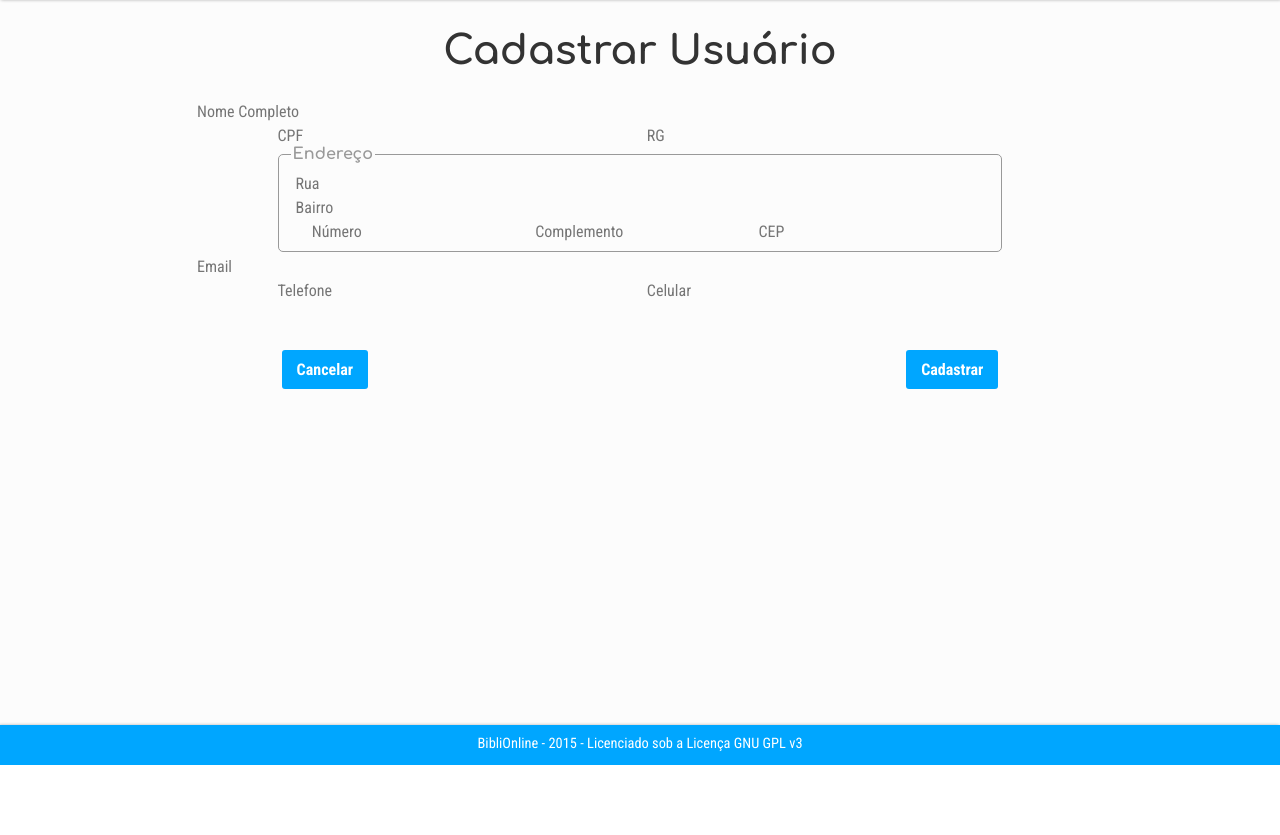
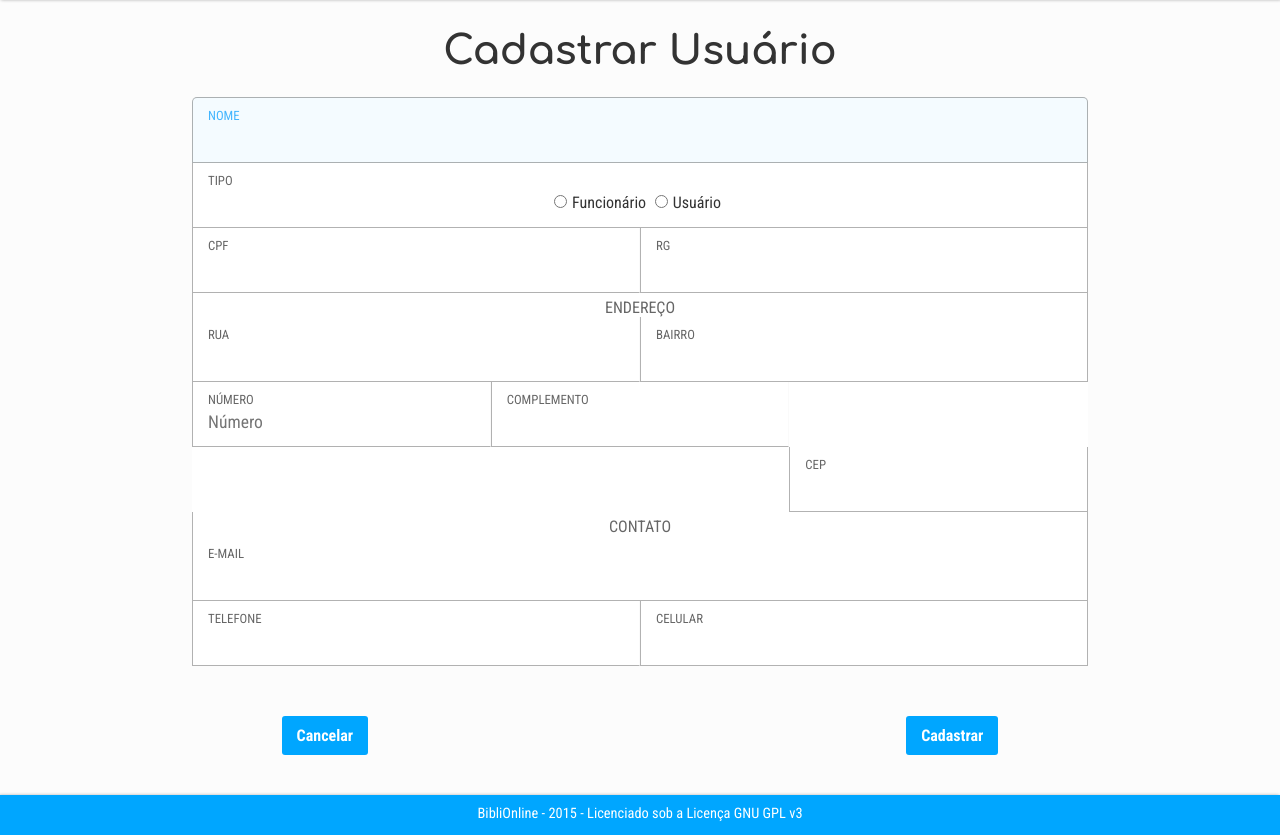
Before and after one commit to JulianaRGiacomo/BibliOnline, a PHP site: page /funcionario/cadastrar-usuario.php in a window 1280 px wide. Shown: the part 35-870 px from the top of the page. Before the commit the page ends 800 px from the top, so only its background shows below. Run offline with PHP 8.4, Linux system fonts and the light colour scheme; some libraries are stand-ins or nearby versions.

Commit message:
Alterações na aparência do formulário

```diff
--- a/css/form.css
+++ b/css/form.css
@@ -12,42 +12,64 @@
     padding:0
 }
 input{border: none;}
-.caixa.invertida{
-    background: #00A6FF;
-    border:1px solid #fff;
-    color: #fff;
-}
 .campo{
     background: white;
-    border: 1px solid rgba(0,0,0,0.09);
+    border: 1px solid rgba(0,0,0,0.3);
     border-top:none;
-    padding:10px 10px 0;
+    padding:0;
+    height: 64px
 }
 .campo:first-child{
     border-radius: 5px 5px 0 0;
-    border-top: 1px solid rgba(0,0,0,0.09);
+    border: 1px solid rgba(0,0,0,0.3);
 }
 .campo.ultimo{
     border-radius: 0 0 5px 5px;
 }
-.campo.metade{
-    width: calc(49.78% - 20px);
-    margin: auto 0;
-    display: inline;
+.metade{
+    width: 100%;
+    margin:0;
+    padding:0;
 }
-.campo.metade:nth-child(even){
-    border-left-width: 0;
+.metade .campo{
+    width: calc(50% - 2px);
+    display:inline-block;
+}
+.metade .campo:first-child{
+    border-radius:0;
+    border-top: none;
+}
+.campo._1-2,
+.campo._1-3,
+.campo._2-3{
+    border-right-color: rgba(0,0,0,0.02);
+    float: left
+}
+.campo._2-2,
+.campo._3-3{
     float: right
 }
-.campo.metade:nth-child(odd){
-    float: left
+.campo._1-2.ultimo{
+    border-radius: 0 0 0 5px;
+}
+.campo._2-2.ultimo{
+    border-radius: 0 0 5px 0;
 }
 
+.campo._1-3,
+.campo._2-3,
+.campo._3-3{
+    width: calc(33% + 1px);
+}
+.metade .campo._1-3,
+.metade .campo._2-3,
+.metade .campo._3-3{
+    width: calc(25% - 2px);
+}
 .campo .label{
     font-size:80%;
-    font-weight: bold;
     display: block;
-    padding: 5px;
+    padding: 10px 5px 5px 15px;
     color: #666;
     text-align: left;
     text-transform: uppercase;
@@ -55,12 +77,24 @@ input{border: none;}
     -moz-user-select: none;
     user-select: none
 }
+input[type="radio"] ~ label{
+    font-size: 100%;
+    padding: 5px 5px 20px;
+}
 .caixa{
-    width:calc(100% - 20px);
+    width: calc(100% - 15px);
     display:block;
     background:transparent;
-    padding:5px 5px 0;
+    padding: 0 0 9px;
+    margin: 0;
+    border-left: 15px solid transparent !important;
+    font-size: 110%;
     text-align: left
+}
+.caixa.invertida{
+    background: #00A6FF;
+    border:1px solid #fff;
+    color: #fff;
 }
 .caixa.invertida:hover{
     box-shadow:0 0 10px 0 #fff;
@@ -84,19 +118,12 @@ input{border: none;}
     box-shadow:0 0 10px 0 #fff;
     border:1px solid #fff;
 }
-.caixa:focus{
-    box-shadow:0 0 1px 0 #00A6FF;
-    border:1px solid #00A6FF;
-}
 .caixa:disabled{
     background:#f1f1f1;
 }
 .caixa.metade{
     display:inline;
     width:39.7%;
-}
-fieldset .caixa{
-    width:91.6%
 }
 .caixa.terco{
     display:inline;
@@ -106,16 +133,22 @@ fieldset .caixa{
     color:#999
 }
 fieldset{
-    border:1px solid #999;
-    border-radius:5px;
-    width:78%;
-    margin:0 auto;
+    width:100%;
+    padding:0 !important;
+    border: none;
+    margin:0;
+    background: #fff
 }
 legend{
-    font-family:"Comfortaa", sans-serif;
+    font-family:"Roboto Condensed", sans-serif;
+    text-transform: uppercase;
     font-size:1em;
-    color:#999;
-    text-align:left
+    color:#666;
+    border-left: 1px solid rgba(0,0,0,0.3);
+    border-right: 1px solid rgba(0,0,0,0.3);
+    width: calc(100% - 2px);
+    background: #fff;
+    padding: 5px 0 0;
 }
 #caixa-botão{
     width:80%;
@@ -174,4 +207,11 @@ legend{
     fieldset .caixa.terco, fieldset .caixa, .caixa.metade,.caixa, #caixa-botão{
         width:100%
     }
+    .campo{
+        border: 1px solid rgba(0,0,0,0.3) !important;
+        width: 100% !important
+    }
+    .caixa{
+        border-left-width: 0;
+    }
 }
--- a/funcionario/cadastrar-usuario.php
+++ b/funcionario/cadastrar-usuario.php
@@ -18,20 +18,67 @@
             <section id="main">
                 <h1>Cadastrar Usuário</h1>
                 <form id="form" method="post" action="home.php">
-                    <input type="text" name="nome" class="caixa" placeholder="Nome Completo" required autofocus>
-                    <input type="text" name="cpf" class="caixa metade" placeholder="CPF" onkeypress="javascript:mascara(this, cpf_mask);"  maxlength="14"  required>
-                    <input type="text" name="rg" class="caixa metade" placeholder="RG" required>
+                    <div class="campo">
+                        <label class="label" for="nome">Nome</label>
+                        <input id="nome" onload="ativar(this);" onfocus="ativar(this);" onblur="desativar(this);" type="text" name="nome" class="caixa" required autofocus>
+                    </div>
+                    <div class="campo">
+                        <label class="label" for="tipo">Tipo</label>
+                        <input id="funcionario" onfocus="ativar(this);" onblur="desativar(this);" type="radio" name="funcionario" required><label for="funcionario">Funcionário</label>
+                        <input id="usuario" onfocus="ativar(this);" onblur="desativar(this);" type="radio" name="funcionario" required><label for="usuario">Usuário</label>
+                    </div>
+                    <div class="metade">
+                        <div class="campo _1-2">
+                            <label class="label" for="cpf">CPF</label>
+                            <input id="cpf" onfocus="ativar(this);" onblur="desativar(this);" type="text" name="cpf" class="caixa" onkeypress="javascript:mascara(this, cpf_mask);"  maxlength="14"  required>
+                        </div>
+                        <div class="campo _2-2">
+                            <label class="label" for="rg">RG</label>
+                            <input id="rg" onfocus="ativar(this);" onblur="desativar(this);" type="text" name="rg" class="caixa" required>
+                        </div>
+                    </div>
                     <fieldset>
                         <legend>Endereço</legend>
-                        <input type="text" name="rua" class="caixa" placeholder="Rua" required>
-                        <input type="text" name="bairro" class="caixa" placeholder="Bairro" required>
-                        <input type="text" name="numero" class="caixa terco" placeholder="Número" required>
-                        <input type="text" name="complemento" class="caixa terco" placeholder="Complemento" required>
-                        <input type="cep" name="cep" class="caixa terco" placeholder="CEP" required>
+                        <div class="metade">
+                            <div class="campo _1-2">
+                                <label class="label" for="rua">Rua</label>
+                                <input id="rua" onfocus="ativar(this);" onblur="desativar(this);" type="text" name="rua" class="caixa" required>
+                            </div>
+                            <div class="campo _2-2">
+                                <label class="label" for="bairro">Bairro</label>
+                                <input id="bairro" onfocus="ativar(this);" onblur="desativar(this);" type="text" name="bairro" class="caixa" required>
+                            </div>
+                        </div>
+                        <div class="campo _1-3">
+                            <label class="label" for="numero">Número</label>
+                            <input id="numero" onfocus="ativar(this);" onblur="desativar(this);" type="text" name="numero" class="caixa" placeholder="Número" required>
+                        </div>
+                        <div class="campo _2-3">
+                            <label class="label" for="complemento">Complemento</label>
+                            <input id="complemento" onfocus="ativar(this);" onblur="desativar(this);" type="text" name="complemento" class="caixa" required>
+                        </div>
+                        <div class="campo _3-3">
+                            <label class="label" for="cep">CEP</label>
+                            <input id="cep" onfocus="ativar(this);" onblur="desativar(this);" type="cep" name="cep" class="caixa terco" required>
+                        </div>
                     </fieldset>
-                    <input type="email" name="email" class="caixa" placeholder="Email" required>
-                    <input type="text" name="telefone" class="caixa metade" placeholder="Telefone">
-                    <input type="text" name="celular" class="caixa metade" placeholder="Celular" required>
+                    <fieldset>
+                        <legend>Contato</legend>
+                        <div class="campo">
+                            <label class="label" for="email">E-mail</label>
+                            <input id="email" onfocus="ativar(this);" onblur="desativar(this);" type="email" name="email" class="caixa" required>
+                        </div>
+                        <div class="metade">
+                            <div class="campo _1-2">
+                                <label class="label" for="telefone">Telefone</label>
+                                <input id="telefone" onfocus="ativar(this);" onblur="desativar(this);" type="text" name="telefone" class="caixa">
+                            </div>
+                            <div class="campo _2-2">
+                                <label class="label" for="celular">Celular</label>
+                                <input id="celular" onfocus="ativar(this);" onblur="desativar(this);" type="text" name="celular" class="caixa" required>
+                            </div>
+                        </div>
+                    </fieldset>
                     <div id="caixa-botão">
                         <input id="esquerdo" class="botão" type="button" value="Cancelar" onclick="location.href='home.php'">
                         <input id="direito" class="botão" type="submit" value="Cadastrar">
@@ -43,5 +90,6 @@
         <?php include("../footer.html"); ?>
         <script type="text/javascript" src="/js/menu.js"></script>
         <script type="text/javascript" src="/js/formatarCPF.js"></script>
+        <script type="text/javascript" src="/js/form.js"></script>
     </body>
 </html>
```
Also changed, not shown: funcionario/cadastrar-livro.php (+21 -11 lines).
